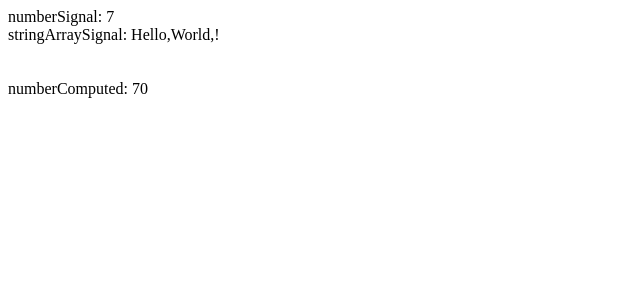
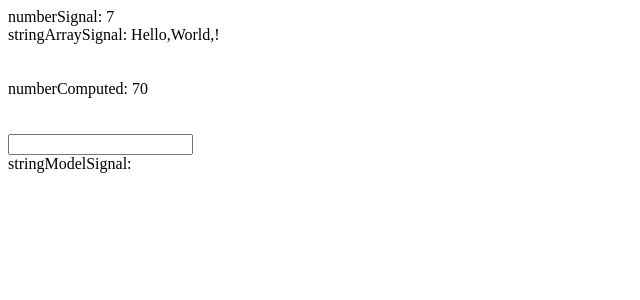
Before and after one commit to eliJaimes/AngularBootCampExercisePart5, an Angular app: page / in a window 1280 px wide. Shown: the top 300 px of the page, without its empty margins (0-640 px from the left). Built offline with nearby package versions, Linux system fonts and the light colour scheme.

Commit message:
Create a model signal

```diff
--- a/src/app/app.component.html
+++ b/src/app/app.component.html
@@ -7,4 +7,12 @@
 	<br /><br />
 	<!-- You render a computed signal by reading it's value with '()' at the end -->
 	<div>numberComputed: {{ numberComputed() }}</div>
+	<br /><br />
+	<!-- Here we render a model signal -->
+	<input
+		#inputRef
+		type="text"
+		(input)="stringModelSignal.set(inputRef.value)"
+	/>
+	<div>stringModelSignal: {{ stringModelSignal() }}</div>
 </div>
--- a/src/app/app.component.ts
+++ b/src/app/app.component.ts
@@ -4,12 +4,14 @@ import {
 	Component,
 	EffectRef,
 	InputSignal,
+	ModelSignal,
 	OnInit,
 	Signal,
 	WritableSignal,
 	computed,
 	effect,
 	input,
+	model,
 	signal,
 } from '@angular/core';
 
@@ -50,6 +52,13 @@ export class AppComponent implements OnInit {
 	// }
 	// private readonly _stringInput: WritableSignal<string> = signal<string>('');
 
+	// This is how you define a model signal
+	public readonly stringModelSignal: ModelSignal<string> = model<string>('');
+	// This is equivalent or syntactic sugar to
+
+	// @Input() public stringModelSignal: string = '';
+	// @Output() public stringModelSignalChange: EventEmitter<string> = new EventEmitter<string>();
+
 	public ngOnInit(): void {
 		setTimeout((): void => {
 			console.log('%c\nSet timeout complete', 'color: SpringGreen');
```
